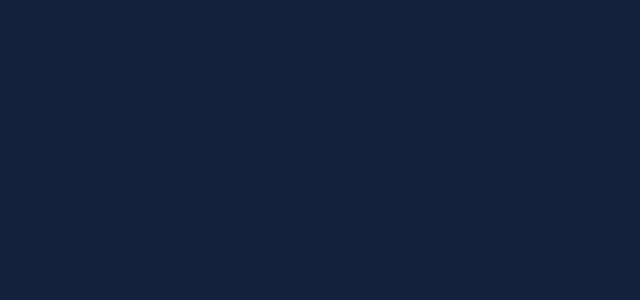
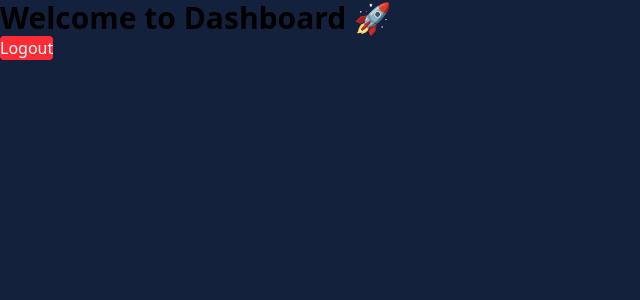
Before and after one commit to Bhavik-Pahwa/Blogspot, a React (Vite) app: page /dashboard in a window 1280 px wide. Shown: the top 300 px of the page, without its empty margins (0-640 px from the left). Built offline with nearby package versions, Linux system fonts and the light colour scheme; sample sign-in values are in the browser's storage; a web font is replaced by a local one.

Commit message:
LoginForm

```diff
--- a/src/App.jsx
+++ b/src/App.jsx
@@ -6,6 +6,7 @@ import LoginForm from './pages/LoginForm';
 import SignupForm from './pages/SignupForm';
 import CreateBlog from './pages/CreateBlog';
 import Dashboard from './pages/Dashboard';
+import ProtectedRoute from './components/ProtectedRoute';
 
 function App() {
 
@@ -17,7 +18,11 @@ function App() {
         <Route path='/login' element={<LoginForm />} />
         <Route path='/signup' element={<SignupForm />} />
         <Route path='/create' element={<CreateBlog />} />
-        <Route path='/dashboard' element={<Dashboard />} />
+        <Route path='/dashboard' element={
+          <ProtectedRoute>
+            <Dashboard />
+          </ProtectedRoute>
+        } />
       </Routes>
     </>
   )
--- /dev/null
+++ b/src/components/ProtectedRoute.jsx
@@ -0,0 +1,9 @@
+import React from "react";
+import { Navigate } from "react-router-dom";
+
+function ProtectedRoute({ children }) {
+  const user = localStorage.getItem("user");
+  return user ? children : <Navigate to="/login" replace />;
+}
+
+export default ProtectedRoute;
--- a/src/pages/Dashboard.jsx
+++ b/src/pages/Dashboard.jsx
@@ -1,11 +1,22 @@
-import React from 'react'
+import React from "react";
+import { useNavigate } from "react-router-dom";
 
 function Dashboard() {
+  const navigate = useNavigate();
+
+  const handleLogout = () => {
+    localStorage.removeItem("user");
+    navigate("/");
+  };
+
   return (
-    <div>
-
+    <div className="p-8">
+      <h1 className="text-3xl font-bold">Welcome to Dashboard 🚀</h1>
+      <button onClick={handleLogout} className="mt-4 bg-red-500 text-white px-4 py-2 rounded">
+        Logout
+      </button>
     </div>
-  )
+  );
 }
 
-export default Dashboard
+export default Dashboard;
--- a/src/pages/LoginForm.jsx
+++ b/src/pages/LoginForm.jsx
@@ -24,6 +24,7 @@ function LoginForm() {
       const result = await response.json();
 
       if (result.status === "success") {
+        localStorage.setItem("user", JSON.stringify({ email: formData.email }));
         navigate("/dashboard");
       } else {
         setMessage("❌ " + result.message);
```
